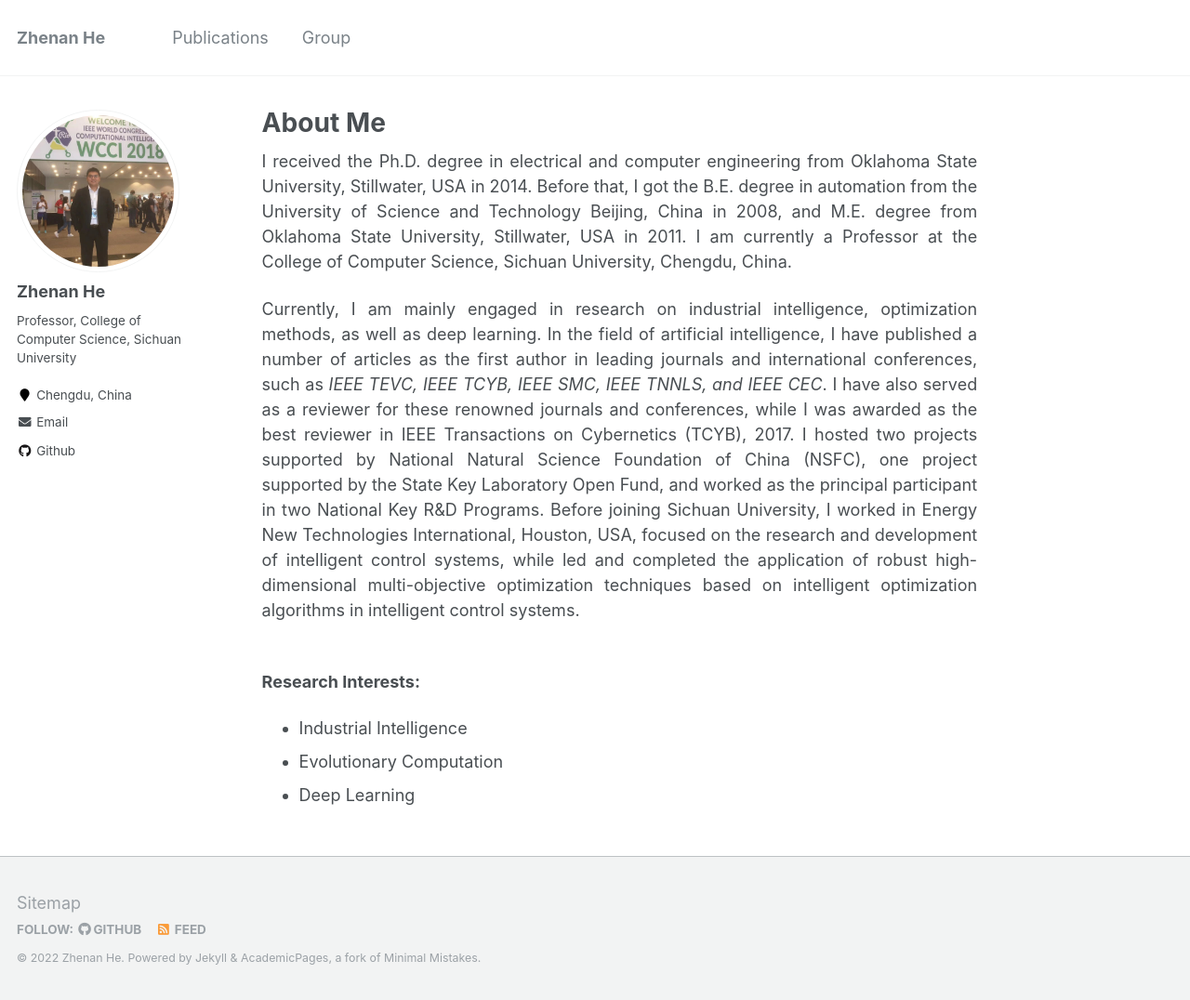
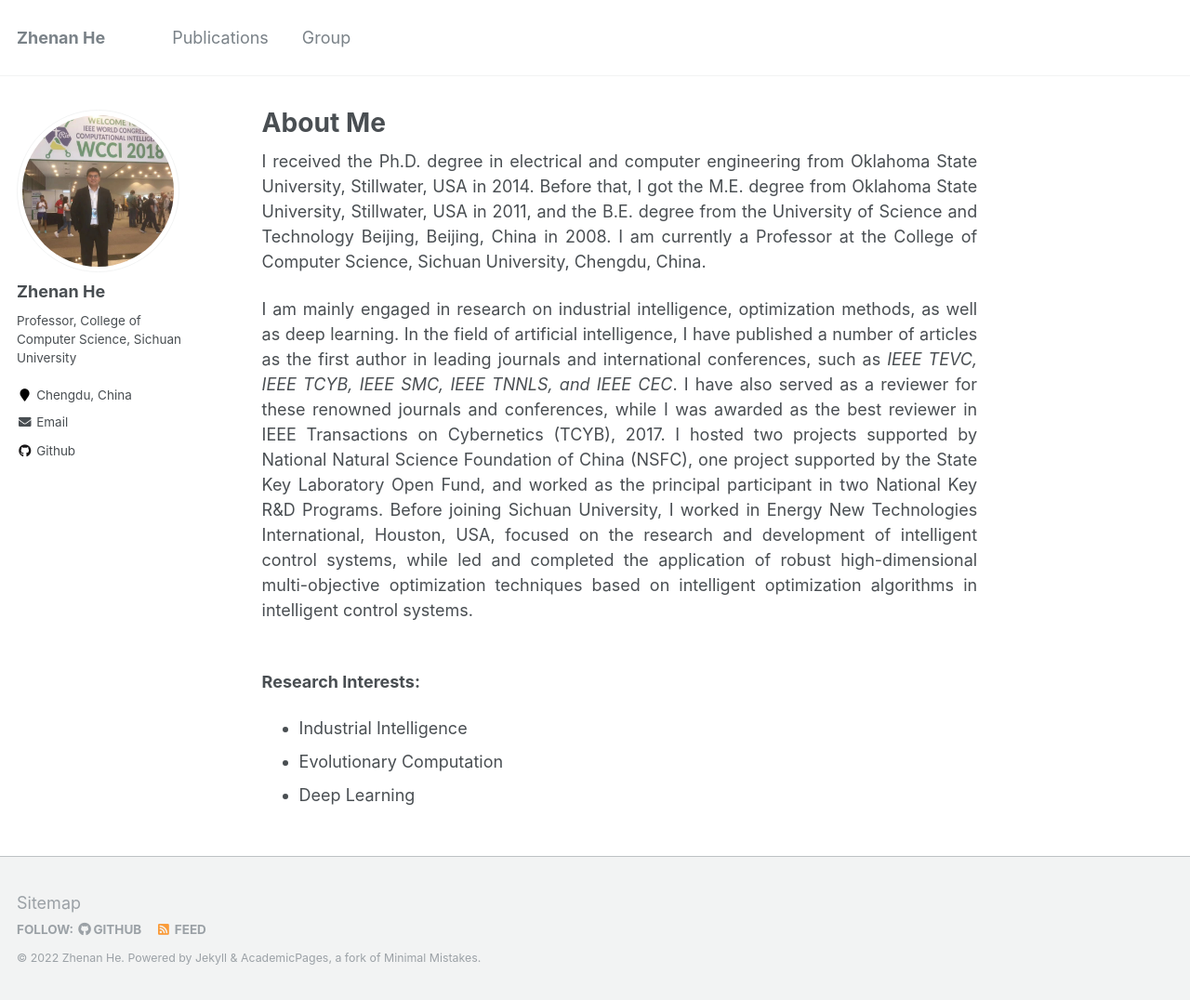
Before and after one commit to ZhenanHe/ZhenanHe.github.io, a Jekyll site: the page built from _pages/about.md, in a window 1280 px wide and 1076 px high. Shown: the whole window at 93% size. Built offline with Jekyll 4.4.1, drawn with Linux system fonts in a browser that asks for light colours.

Commit message:
Update about.md

```diff
--- a/_pages/about.md
+++ b/_pages/about.md
@@ -9,11 +9,11 @@ redirect_from:
 ---
 
 <p style="text-align:justify;">
-I received the Ph.D. degree in electrical and computer engineering from Oklahoma State University, Stillwater, USA in 2014. Before that, I got the B.E. degree in automation from the University of Science and Technology Beijing, China in 2008, and M.E. degree from Oklahoma State University, Stillwater, USA in 2011. I am currently a Professor at the College of Computer Science, Sichuan University, Chengdu, China.
+I received the Ph.D. degree in electrical and computer engineering from Oklahoma State University, Stillwater, USA in 2014. Before that, I got the M.E. degree from Oklahoma State University, Stillwater, USA in 2011, and the B.E. degree from the University of Science and Technology Beijing, Beijing, China in 2008. I am currently a Professor at the College of Computer Science, Sichuan University, Chengdu, China.
 </p>
 
 <p style="text-align:justify;">
-Currently, I am mainly engaged in research on industrial intelligence, optimization methods, as well as deep learning. In the field of artificial intelligence, I have published a number of articles as the first author in leading journals and international conferences, such as <i>IEEE TEVC, IEEE TCYB, IEEE SMC, IEEE TNNLS, and IEEE CEC</i>. I have also served as a reviewer for these renowned journals and conferences, while I was awarded as the best reviewer in IEEE Transactions on Cybernetics (TCYB), 2017. I hosted two projects supported by National Natural Science Foundation of China (NSFC), one project supported by the State Key Laboratory Open Fund, and worked as the principal participant in two National Key R&D Programs. Before joining Sichuan University, I worked in Energy New Technologies International, Houston, USA, focused on the research and development of intelligent control systems, while led and completed the application of robust high-dimensional multi-objective optimization techniques based on intelligent optimization algorithms in intelligent control systems.
+I am mainly engaged in research on industrial intelligence, optimization methods, as well as deep learning. In the field of artificial intelligence, I have published a number of articles as the first author in leading journals and international conferences, such as <i>IEEE TEVC, IEEE TCYB, IEEE SMC, IEEE TNNLS, and IEEE CEC</i>. I have also served as a reviewer for these renowned journals and conferences, while I was awarded as the best reviewer in IEEE Transactions on Cybernetics (TCYB), 2017. I hosted two projects supported by National Natural Science Foundation of China (NSFC), one project supported by the State Key Laboratory Open Fund, and worked as the principal participant in two National Key R&D Programs. Before joining Sichuan University, I worked in Energy New Technologies International, Houston, USA, focused on the research and development of intelligent control systems, while led and completed the application of robust high-dimensional multi-objective optimization techniques based on intelligent optimization algorithms in intelligent control systems.
 </p>
 <br/>
 **Research Interests:**
```
